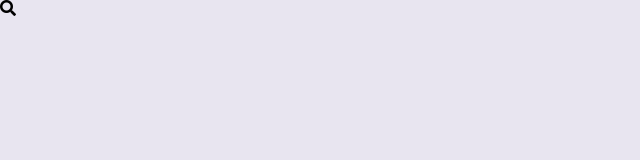
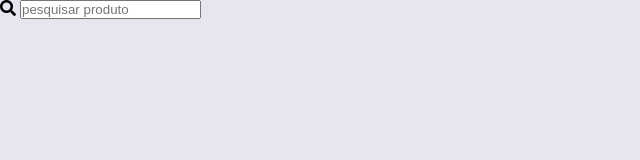
Before and after one commit to liviaalvzs/product-search, a website: page src/index.html in a window 1280 px wide. Shown: the whole page, without its empty margins (0-640 px from the left). Drawn offline with Linux system fonts and the light colour scheme.

Commit message:
add search bar

```diff
--- a/src/index.html
+++ b/src/index.html
@@ -12,6 +12,7 @@
         <section class="container">
             <form>
                 <i class="fas fa-search"></i>
+                <input type="text" name="" id="search-item" placeholder="pesquisar produto">
             </form>
         </section>
         <script src="scripts/app.js"></script>
```
